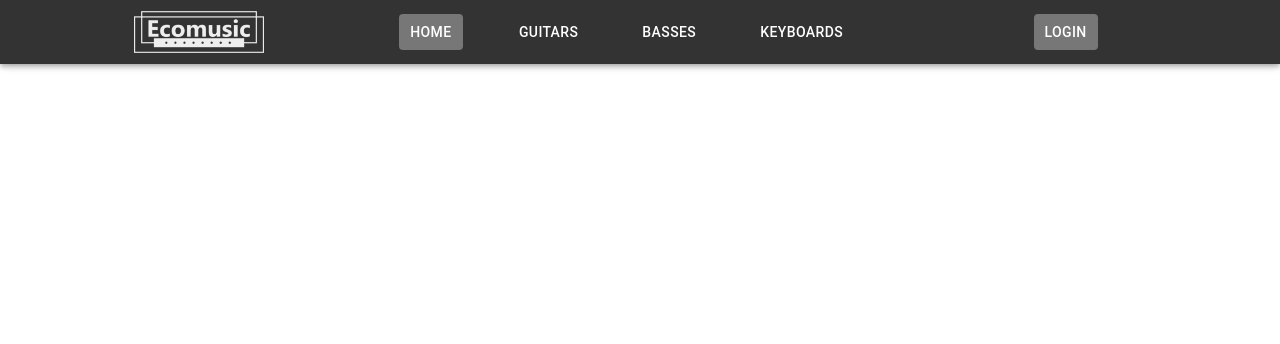
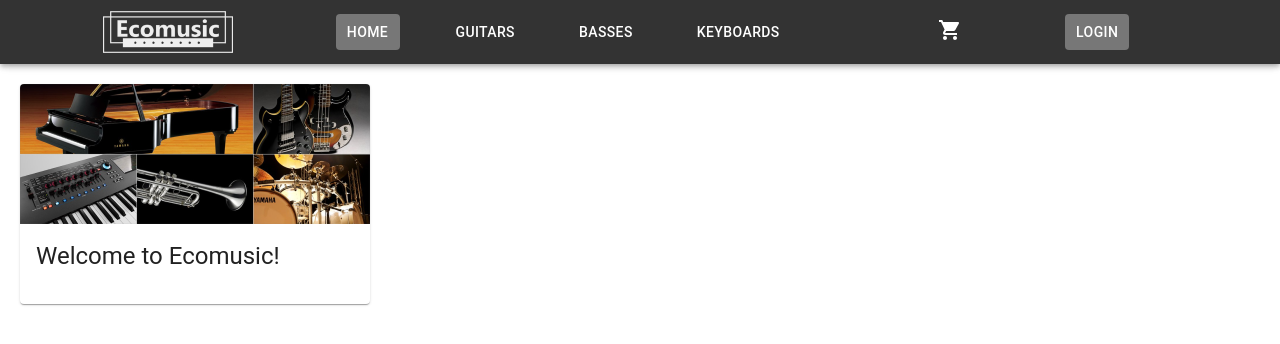
Before and after one commit to dmdago/EcomusicDagostino, a React (Create React App) app: page / in a window 1280 px wide. Shown: the top 344 px of the page. Built offline with nearby package versions, Linux system fonts and the light colour scheme.

Commit message:
Tercer entrega

```diff
--- a/public/index.html
+++ b/public/index.html
@@ -7,7 +7,7 @@
     <meta name="theme-color" content="#000000" />
     <meta
       name="description"
-      content="Web site created using create-react-app"
+      content="Ecomusic"
     />
     <link rel="apple-touch-icon" href="%PUBLIC_URL%/logo192.png" />
     <!--
@@ -24,7 +24,7 @@
       work correctly both with client-side routing and a non-root public URL.
       Learn how to configure a non-root public URL by running `npm run build`.
     -->
-    <title>React App</title>
+    <title>Ecomusic - Musical Instruments Store</title>
   </head>
   <body>
     <noscript>You need to enable JavaScript to run this app.</noscript>
--- a/src/App.jsx
+++ b/src/App.jsx
@@ -1,13 +1,15 @@
 import React from "react";
 import {ThemeProvider} from '@material-ui/core/styles'
 import theme from './themeConfig'
-import Navbar from './components/Navbar'
+import Navbar from './components/navbar/Navbar'
+import ItemListContainer from './components/products/ItemListContainer.js'
 
 function App() {
-
+    const greeting = "Welcome to Ecomusic!";
     return (
         <ThemeProvider theme={theme}>
             <Navbar />
+            <ItemListContainer greeting={greeting}/>
         </ThemeProvider>
     )
 }
--- /dev/null
+++ b/src/components/cart/CartWidget.js
@@ -0,0 +1,11 @@
+import React from 'react';
+import ShoppingCartIcon from "@material-ui/icons/ShoppingCart";
+
+
+function CartWidget() {
+	return (
+		<ShoppingCartIcon />
+		)
+}
+
+export default CartWidget;
--- a/src/components/Navbar.jsx
+++ b/src/components/navbar/Navbar.jsx
@@ -1,7 +1,9 @@
 import React from 'react'
-import { AppBar, Button, Toolbar, Typography } from '@material-ui/core'
+import { AppBar, Button, Toolbar } from '@material-ui/core'
 import { makeStyles } from '@material-ui/core/styles'
-import logo from '../imgs/logo.png'
+import logo from '../../imgs/logo.png'
+import CartWidget from '../cart/CartWidget.js';
+
 
 const useStyles = makeStyles((theme) => ({
     logo: {
@@ -32,9 +34,9 @@ const Navbar = () => {
     const classes = useStyles()
     return (
         <div >
-            <AppBar className={classes.abStyles} >
+            <AppBar className={classes.abStyles}>
                 <Toolbar className={classes.toolbar} disableGutters={true}>
-                    <img src={logo} className={classes.logo} />
+                    <img src={logo} alt="EcoMusic" className={classes.logo} />
                     <div>
                         <Button variant='text' color='inherit' className={`${classes.menuOptionSpecial}  ${classes.menuOption}`}>
                             Home
@@ -50,6 +52,9 @@ const Navbar = () => {
                         </Button>
                     </div>
                     <div>
+                        <CartWidget />
+                    </div>
+                    <div>
                         <Button variant='text' color='inherit' className={`${classes.menuOptionSpecial}  ${classes.menuOption}`}>
                             Login
                         </Button>
--- /dev/null
+++ b/src/components/products/ItemListContainer.js
@@ -0,0 +1,32 @@
+import React from 'react'
+import { Card, CardContent, CardMedia, Typography } from '@material-ui/core'
+import { makeStyles } from '@material-ui/core/styles'
+import musicinst from '../../imgs/musinst.png'
+
+
+const useStyles = makeStyles((theme) => ({
+    card: {
+        maxWidth: '350px',
+        margin: '20px'
+      }
+  }))
+
+function ItemListContainer ( {greeting} ){
+    const classes = useStyles()
+	return (
+    <Card className={classes.card} >
+      <CardMedia
+        component="img"
+        height="140"
+        image = {musicinst}
+      />
+      <CardContent>
+        <Typography gutterBottom variant="h5" component="div">
+            {greeting}
+        </Typography>
+      </CardContent>
+    </Card>
+  );
+}
+
+export default ItemListContainer
```
Also changed, not shown: src/imgs/musinst.png (added), 1 other file (tests, documents, lock files or other folders).
